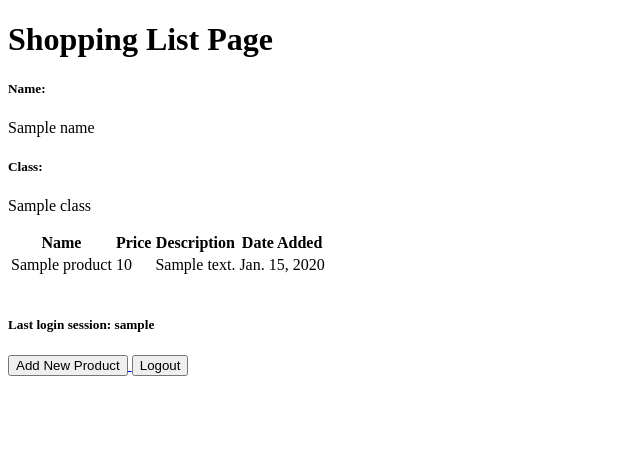
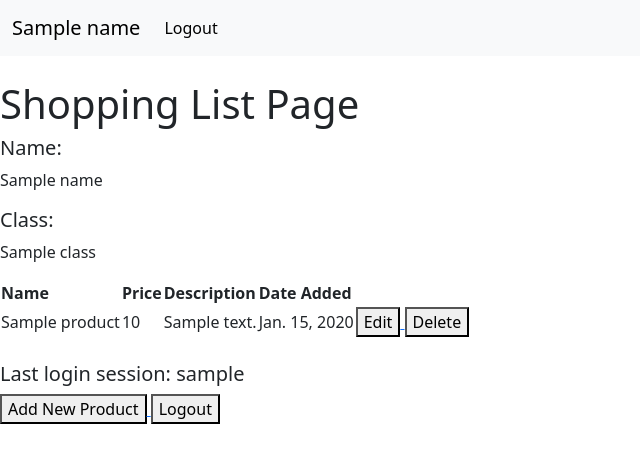
Before and after one commit to PascalPahlevi/shopping-list, a Django app: template main/templates/main.html in a window 1280 px wide. Shown: the top 463 px of the page, without its empty margins (0-640 px from the left). Run offline with Django 4.2, Linux system fonts and the light colour scheme; tables that the repository leaves empty hold one stand-in row (values such as "Sample post"); the template is opened without the code that fills it: values that come from a table or form of the project are taken from there, most other values are stand-ins (such as "Sample title", 1, 10 or a date in 2020).

Commit message:
Finished Tutorial 4

```diff
--- a/main/templates/main.html
+++ b/main/templates/main.html
@@ -1,6 +1,24 @@
 {% extends 'base.html' %}
 
 {% block content %}
+    <nav class="navbar navbar-expand-lg bg-body-tertiary">
+        <div class="container-fluid">
+        <a class="navbar-brand" href="#">{{name}}</a>
+        <button class="navbar-toggler" type="button" data-bs-toggle="collapse" data-bs-target="#navbarNav" aria-controls="navbarNav" aria-expanded="false" aria-label="Toggle navigation">
+            <span class="navbar-toggler-icon"></span>
+        </button>
+        <div class="collapse navbar-collapse" id="navbarNav">
+            <ul class="navbar-nav">
+            <li class="nav-item">
+                <a class="nav-link active" aria-current="page" href="#">Logout</a>
+            </li>
+            </ul>
+        </div>
+        </div>
+    </nav>
+
+    <br>
+
     <h1>Shopping List Page</h1>
 
     <h5>Name:</h5>
@@ -25,9 +43,22 @@
                 <td>{{product.price}}</td>
                 <td>{{product.description}}</td>
                 <td>{{product.date_added}}</td>
+                <td>
+                    <a href="{% url 'main:edit_product' product.pk %}">
+                        <button>
+                            Edit
+                        </button>
+                    </a>
+                    <a href="{% url 'main:delete_product' product.pk %}">
+                        <button>
+                            Delete
+                        </button>
+                    </a>
+                </td>
             </tr>
         {% endfor %}
     </table>
+
 
     <br />
 
--- a/main/urls.py
+++ b/main/urls.py
@@ -3,6 +3,8 @@ from main.views import show_main, create_product, show_xml, show_json, show_xml_
 from main.views import register
 from main.views import login_user
 from main.views import logout_user
+from main.views import edit_product
+from main.views import delete_product
 
 app_name = 'main'
 
@@ -16,5 +18,6 @@ urlpatterns = [
     path('register/', register, name='register'),
     path('login/', login_user, name='login'),
     path('logout/', logout_user, name='logout'),
-
+    path('edit-product/<int:id>', edit_product, name='edit_product'),
+    path('delete/<int:id>', delete_product, name='delete_product'),
 ]
--- a/templates/base.html
+++ b/templates/base.html
@@ -2,13 +2,14 @@
 <!DOCTYPE html>
 <html lang="en">
     <head>
+        {% block meta %}
         <meta charset="UTF-8" />
-        <meta
-            name="viewport"
-            content="width=device-width, initial-scale=1.0"
-        />
-        {% block meta %}
+        <meta name="viewport" content="width=device-width, initial-scale=1.0" />
         {% endblock meta %}
+        <link href="https://cdn.jsdelivr.net/npm/bootstrap@5.3.2/dist/css/bootstrap.min.css" rel="stylesheet" integrity="sha384-T3c6CoIi6uLrA9TneNEoa7RxnatzjcDSCmG1MXxSR1GAsXEV/Dwwykc2MPK8M2HN" crossorigin="anonymous">
+        <script src="https://code.jquery.com/jquery-3.6.0.min.js" integrity="sha384-KyZXEAg3QhqLMpG8r+J4jsl5c9zdLKaUk5Ae5f5b1bw6AUn5f5v8FZJoMxm6f5cH1" crossorigin="anonymous"></script>
+        <script src="https://cdn.jsdelivr.net/npm/@popperjs/core@2.11.8/dist/umd/popper.min.js" integrity="sha384-I7E8VVD/ismYTF4hNIPjVp/Zjvgyol6VFvRkX/vR+Vc4jQkC+hVqc2pM8ODewa9r" crossorigin="anonymous"></script>
+        <script src="https://cdn.jsdelivr.net/npm/bootstrap@5.3.2/dist/js/bootstrap.min.js" integrity="sha384-BBtl+eGJRgqQAUMxJ7pMwbEyER4l1g+O15P+16Ep7Q9Q+zqX6gSbd85u4mG4QzX+" crossorigin="anonymous"></script>
     </head>
 
     <body>
```
Also changed, not shown: main/templates/edit_product.html (added, +22 -0 lines), main/views.py (+25 -2 lines).
